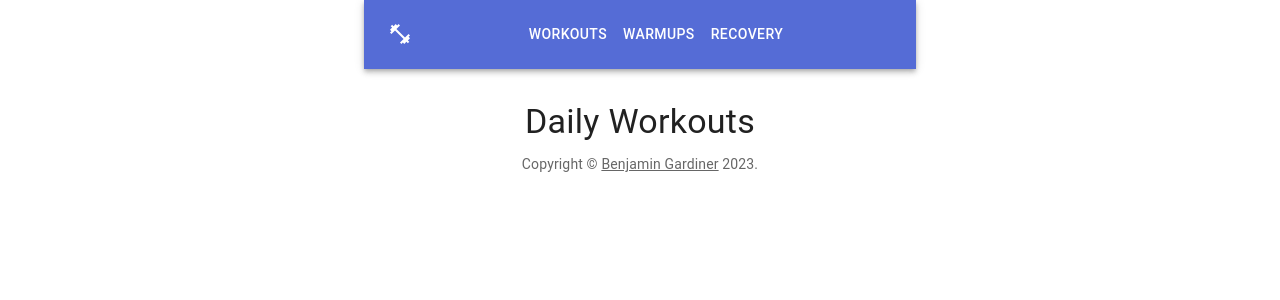
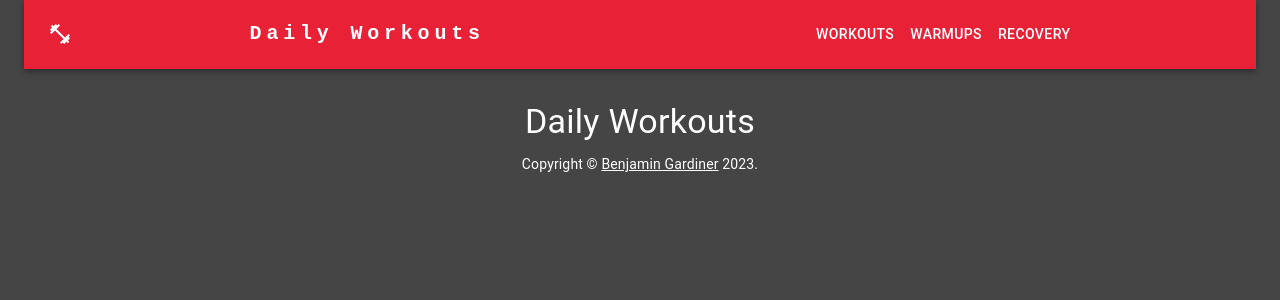
Before and after one commit to BBGard/daily-workouts, a React (Create React App) app: page / in a window 1280 px wide. Shown: the top 300 px of the page. Built offline with nearby package versions, Linux system fonts and the light colour scheme.

Commit message:
style changes

```diff
--- a/src/App.js
+++ b/src/App.js
@@ -6,7 +6,7 @@ import ResponsiveAppBar from "./Components/ResponsiveAppBar";
 
 function Copyright() {
   return (
-    <Typography variant="body2" color="text.secondary" align="center">
+    <Typography variant="body2" color="white" align="center">
       {"Copyright © "}
       <Link color="inherit" href="https://mui.com/">
         Benjamin Gardiner
@@ -19,11 +19,11 @@ function Copyright() {
 
 function App() {
   return (
-    <Container maxWidth="sm">
+    <Container maxWidth="xl" sx={{backgroundColor:"#454545", height:"100vh"}}>
       <ResponsiveAppBar />
 
-      <Box sx={{ my: 4 }}>
-        <Typography variant="h4" component="h1" align="center" gutterBottom>
+      <Box sx={{ my: 4, height:"100%", maxHeight: "50vh"}}>
+        <Typography variant="h4" component="h1" align="center" gutterBottom color={'white'}>
           Daily Workouts
         </Typography>
         <Copyright />
--- a/src/Components/ResponsiveAppBar.js
+++ b/src/Components/ResponsiveAppBar.js
@@ -33,7 +33,7 @@ function ResponsiveAppBar() {
       <Container maxWidth="xl">
         <Toolbar disableGutters>
           {/* Mobile View */}
-          <FitnessCenterIcon sx={{ display: { xs: 'flex', md: 'none' }, mr: 1 }} />
+          <FitnessCenterIcon sx={{ display: { xs: 'flex', md: 'flex' }, mr: 1 }} />
           <Typography
             variant="h6"
             noWrap
@@ -42,7 +42,7 @@ function ResponsiveAppBar() {
             href="#app-bar-with-responsive-menu"
             sx={{
               mr: 2,
-              display: { xs: 'flex', md: 'none' },
+              display: { xs: 'flex', md: 'flex' },
               flexGrow: 1,
               fontFamily: 'monospace',
               fontWeight: 700,
@@ -97,7 +97,6 @@ function ResponsiveAppBar() {
 
 
           {/* Medium View */}
-          <FitnessCenterIcon sx={{ display: { xs: 'none', md: 'flex' }, mr: 1 }} />
 
           <Box sx={{ flexGrow: 1, display: { xs: 'none', md: 'flex' }, justifyContent: 'center' }}>
             {pages.map((page) => (
--- a/src/theme.js
+++ b/src/theme.js
@@ -5,7 +5,7 @@ import { createTheme } from '@mui/material/styles';
 const theme = createTheme({
   palette: {
     primary: {
-      main: '#556cd6',
+      main: '#e82136',
     },
     secondary: {
       main: '#19857b',
```
